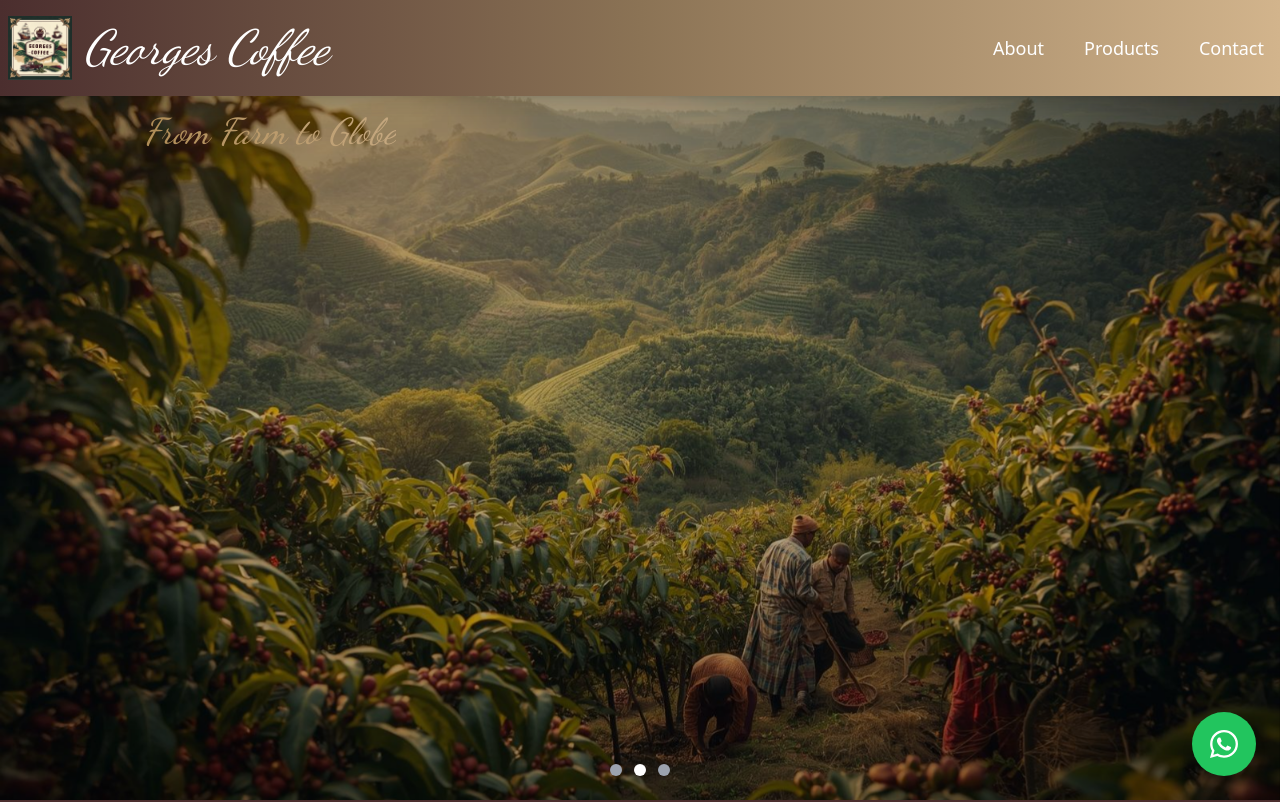
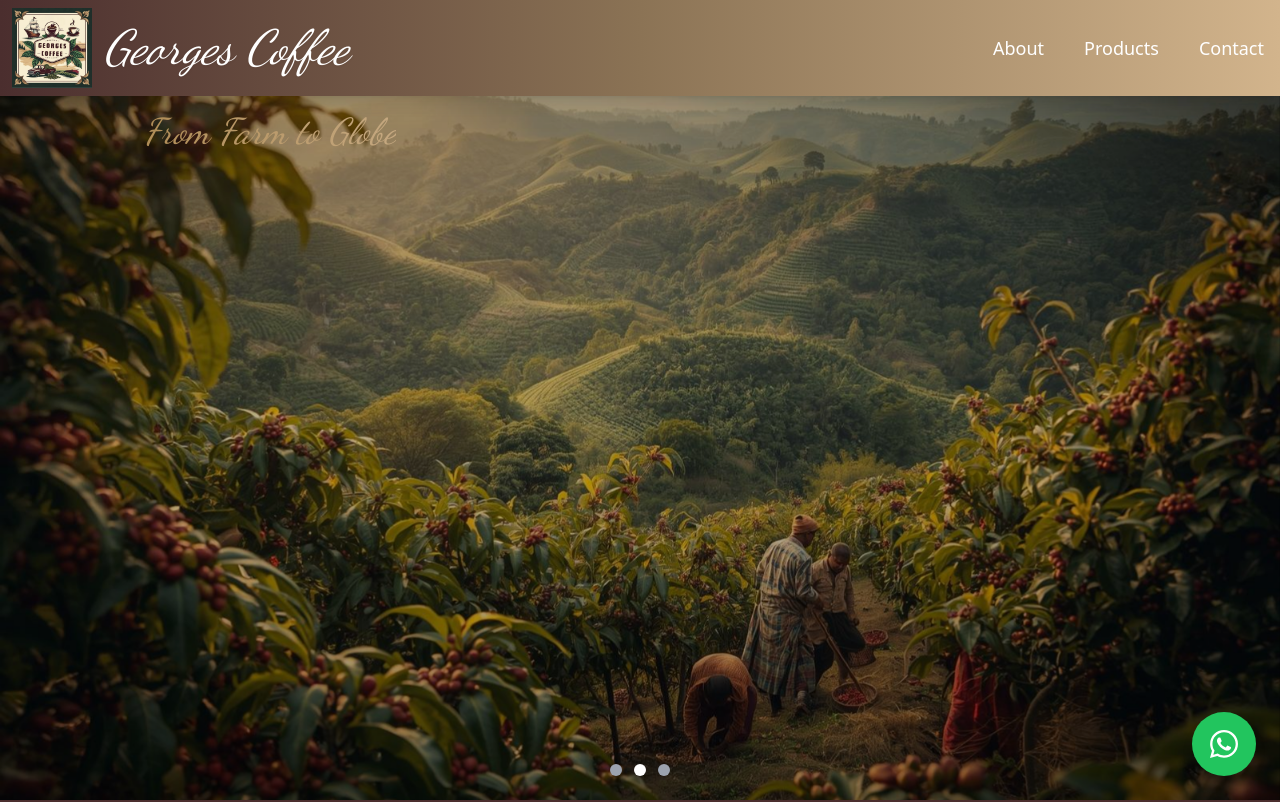
Before and after one commit to Anudepp/Cabinet-of-Coffee-Affairs, a React (Vite) app: page / in a window 1280 px wide. Shown: the top 802 px of the page. Built offline with nearby package versions, Linux system fonts and the light colour scheme.

Commit message:
Navbar logo resize

```diff
--- a/src/components/Navbar.tsx
+++ b/src/components/Navbar.tsx
@@ -33,7 +33,7 @@ export default function Navbar() {
 <img
   src="/logo.png"
   alt="Georges Coffee Logo"
-              className="h-16 w-auto object-contain cursor-pointer -ml-2" // ✅ smaller than navbar
+  className="h-20 w-auto object-contain cursor-pointer -ml-1" // ✅ larger but still < navbar
   onClick={() => handleNavigate("/")}
 />
 <span className="text-2xl md:text-5xl italic font-cursive drop-shadow-sm">
```
Lines whose indentation alone changed are shown as unchanged.
